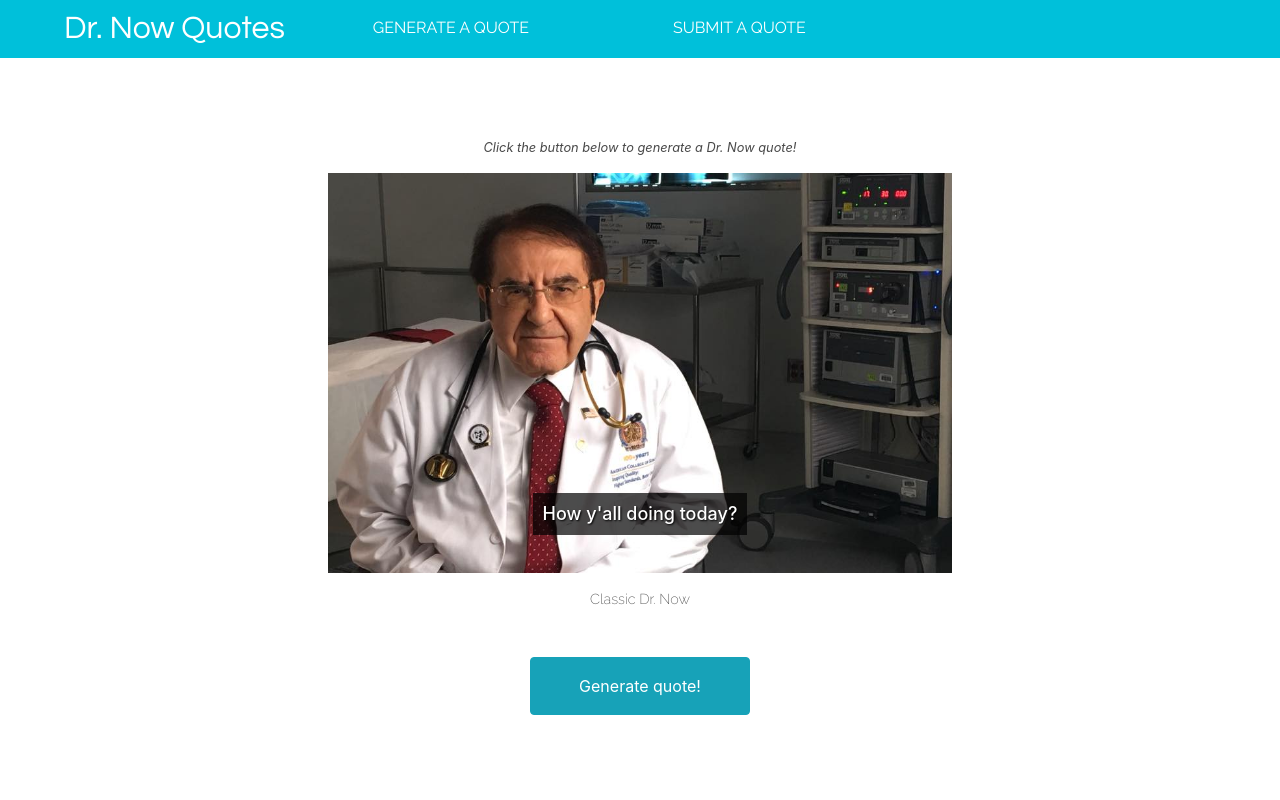
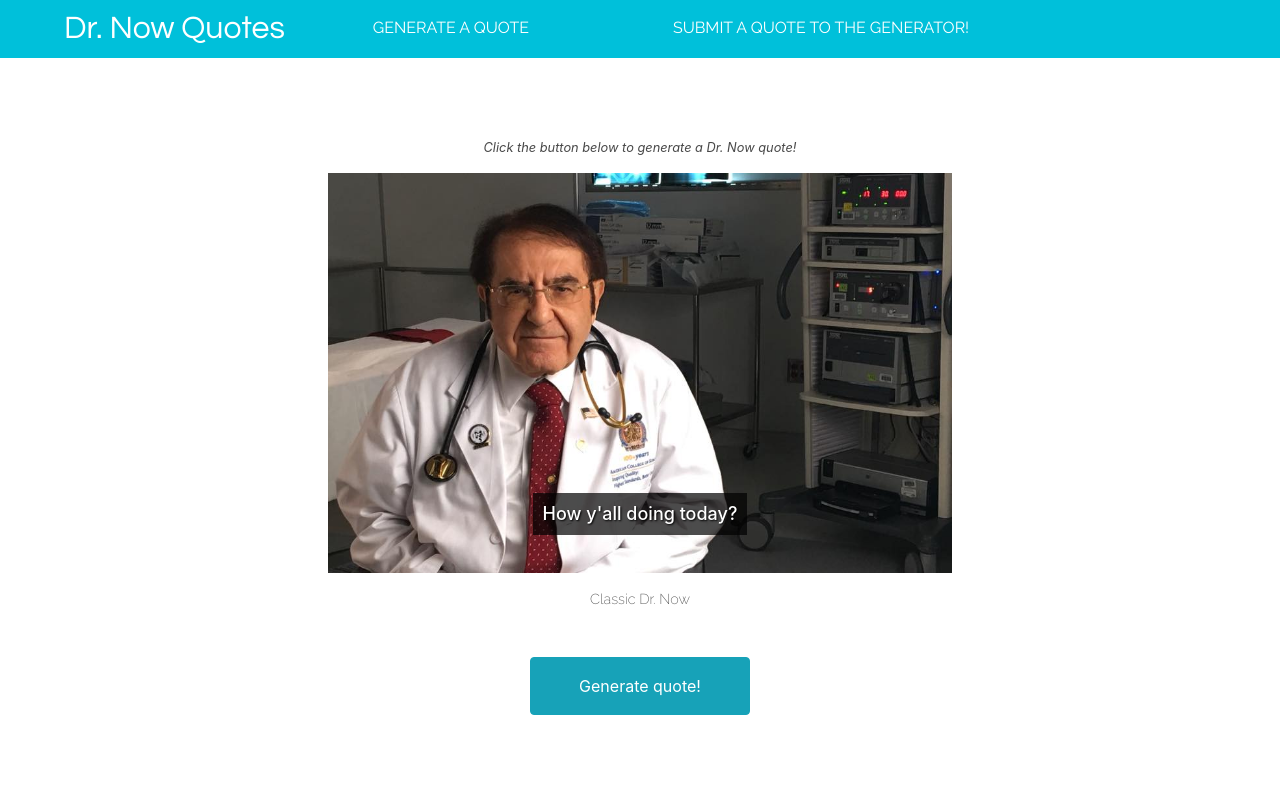
Before and after one commit to DoctorCookies/dr-now-quote-generator, a plain HTML site: page index.html in a window 1280 px wide. Shown: the top 800 px of the page. Drawn offline with nearby package versions, Linux system fonts and the light colour scheme.

Commit message:
Update index.html

```diff
--- a/index.html
+++ b/index.html
@@ -51,7 +51,7 @@
                     <a class="nav-link" href="#app">Generate a Quote</a>
                   </li>
                   <li class="nav-item">
-                    <a class="nav-link" href="#form">Submit a Quote</a>
+                    <a class="nav-link" href="#form">Submit a Quote to the Generator!</a>
                   </li>
                 </ul>
               </div>
```
